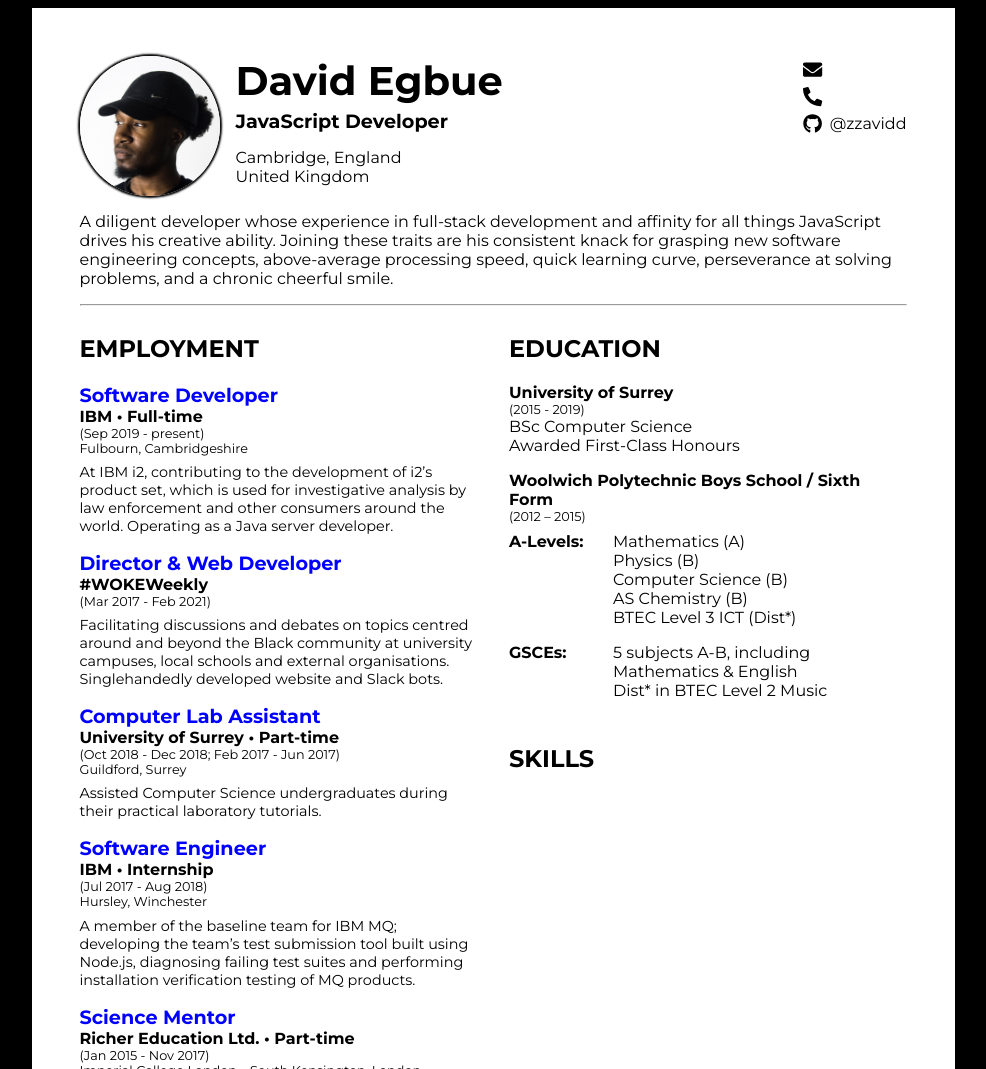
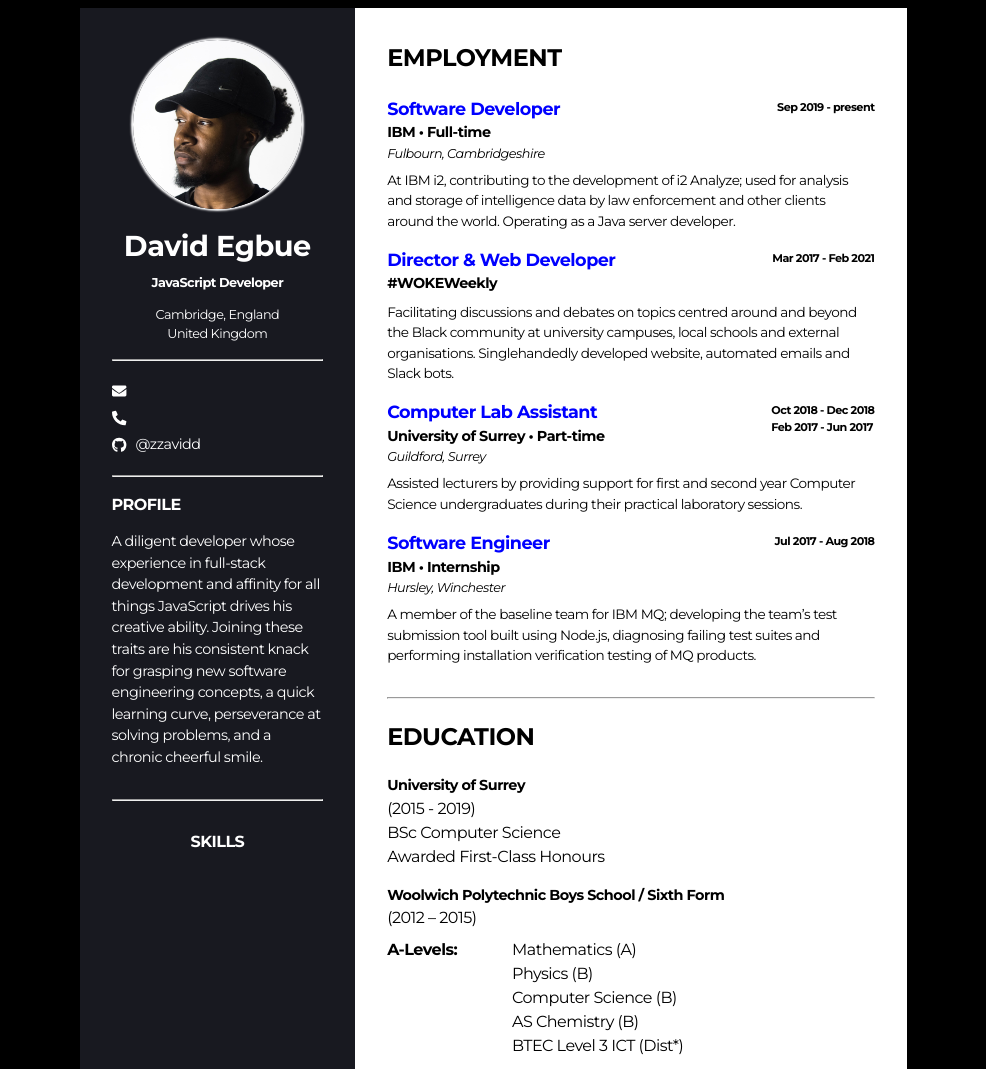
Before and after one commit to zzavidd/CurriculumVitae, a Gatsby site in the folder code/: page / in a window 1280 px wide. Shown: the top 1069 px of the page, without its empty margins (147-1133 px from the left). Built offline with nearby package versions, Linux system fonts and the light colour scheme; Gatsby itself is replaced by a stand-in of ours.

Commit message:
Redesign general structure

```diff
--- a/code/src/components/employment.tsx
+++ b/code/src/components/employment.tsx
@@ -1,5 +1,4 @@
 import React from 'react';
-import { EXPERIENCES } from '../utils/constants';
 
 export default function Employment() {
   return (
@@ -12,10 +11,15 @@ export default function Employment() {
         }
         return (
           <article className={'employment-entry'} key={key}>
-            <div className={'role'}>{experience.role}</div>
-            <div className={'company'}>{company}</div>
-            <div className={'dates'}>({experience.dates})</div>
-            <div className={'location'}>{experience.location}</div>
+            <div className={'employment-entry-metadata'}>
+              <div>
+                <div className={'role'}>{experience.role}</div>
+                <div className={'company'}>{company}</div>
+                <div className={'location'}>{experience.location}</div>
+              </div>
+              <div className={'employment-entry-dates'}>{experience.dates}</div>
+            </div>
+
             <div className={'description'}>{experience.description}</div>
           </article>
         );
@@ -23,3 +27,58 @@ export default function Employment() {
     </section>
   );
 }
+
+const EXPERIENCES: Array<Experience> = [
+  {
+    company: 'IBM',
+    type: 'Full-time',
+    role: 'Software Developer',
+    dates: 'Sep 2019 - present',
+    location: 'Fulbourn, Cambridgeshire',
+    description:
+      'At IBM i2, contributing to the development of i2 Analyze; used for analysis and storage of intelligence data by law enforcement and other clients around the world. Operating as a Java server developer.'
+  },
+  {
+    company: '#WOKEWeekly',
+    role: 'Director & Web Developer',
+    dates: 'Mar 2017 - Feb 2021',
+    description:
+      'Facilitating discussions and debates on topics centred around and beyond the Black community at university campuses, local schools and external organisations. Singlehandedly developed website, automated emails and Slack bots.'
+  },
+  {
+    company: 'University of Surrey',
+    type: 'Part-time',
+    role: 'Computer Lab Assistant',
+    dates: 'Oct 2018 - Dec 2018\nFeb 2017 - Jun 2017',
+    location: 'Guildford, Surrey',
+    description:
+      'Assisted lecturers by providing support for first and second year Computer Science undergraduates during their practical laboratory sessions.'
+  },
+  {
+    company: 'IBM',
+    type: 'Internship',
+    role: 'Software Engineer',
+    dates: 'Jul 2017 - Aug 2018',
+    location: 'Hursley, Winchester',
+    description:
+      'A member of the baseline team for IBM MQ; developing the team’s test submission tool built using Node.js, diagnosing failing test suites and performing installation verification testing of MQ products.'
+  },
+  // {
+  //   company: 'Richer Education Ltd.',
+  //   type: 'Part-time',
+  //   role: 'Science Mentor',
+  //   dates: 'Jan 2015 - Nov 2017',
+  //   location: 'Imperial College London – South Kensington, London',
+  //   description:
+  //     'Instilling knowledge in all fields of natural science to young children through entertaining, engaging and enlightening experiments involving Physics, Biology and Chemistry.'
+  // }
+];
+
+type Experience = {
+  company: string;
+  role: string;
+  dates: string;
+  description: string;
+  type?: string;
+  location?: string;
+};
--- a/code/src/components/profile.tsx
+++ b/code/src/components/profile.tsx
@@ -1,44 +1,51 @@
 import { IconLookup } from '@fortawesome/fontawesome-svg-core';
 import { FontAwesomeIcon } from '@fortawesome/react-fontawesome';
 import React from 'react';
-import { PROFILE_SUMMARY } from '../utils/constants';
 
 export default function Profile() {
   return (
     <section className={'profile'}>
-      <header className={'profile-header'}>
       <div className={'profile-bio'}>
-          <div>
-            <img
-              src={'/zavid-avi.jpeg'}
-              alt={'Zavid Avi'}
-              className={'profile-bio-image'}
-            />
-          </div>
-          <div className={'profile-bio-text'}>
-            <h1>David Egbue</h1>
-            <p className={'profile-bio-text-title'}>JavaScript Developer</p>
-            <div className={'profile-bio-address'}>
+        <ProfileImage />
+        <h1 className={'profile-name'}>David Egbue</h1>
+        <p className={'profile-title'}>JavaScript Developer</p>
+        <div className={'profile-address'}>
           Cambridge, England <br />
           United Kingdom
         </div>
       </div>
+      <hr />
+      <ContactDetails />
+      <hr />
+      <h2>Profile</h2>
+      <p className={'profile-summary'}>{PROFILE_SUMMARY}</p>
+    </section>
+  );
+}
+
+function ProfileImage() {
+  return (
+    <div className={'profile-image'}>
+      <img src={'/zavid-avi.jpeg'} alt={'Zavid Avi'} />
     </div>
+  );
+}
+
+function ContactDetails() {
+  return (
     <div className={'profile-contact'}>
       {CONTACT_DETAILS.map(({ icon, value }, key) => {
         return (
-              <div className={'contact-row'} key={key}>
-                <span className={'contact-row__icon'}>
-                  <FontAwesomeIcon icon={icon} />
-                </span>
-                <span className={'contact-row__value'}>{value}</span>
+          <div className={'profile-contact-row'} key={key}>
+            <FontAwesomeIcon
+              icon={icon}
+              className={'profile-contact-row__icon'}
+            />
+            <span className={'profile-contact-row__value'}>{value}</span>
           </div>
         );
       })}
     </div>
-      </header>
-      <p className={'profile-summary'}>{PROFILE_SUMMARY}</p>
-    </section>
   );
 }
 
@@ -57,6 +64,9 @@ const CONTACT_DETAILS: Array<ContactDetail> = [
   }
 ];
 
+export const PROFILE_SUMMARY =
+  'A diligent developer whose experience in full-stack development and affinity for all things JavaScript drives his creative ability. Joining these traits are his consistent knack for grasping new software engineering concepts, a quick learning curve, perseverance at solving problems, and a chronic cheerful smile.';
+
 type ContactDetail = {
   icon: IconLookup;
   value: string;
--- a/code/src/pages/index.tsx
+++ b/code/src/pages/index.tsx
@@ -19,14 +19,15 @@ library.add(faGithub, faEnvelope, faPhoneAlt, faMapMarkedAlt);
 export default function App() {
   return (
     <main className={'main'}>
-      <Profile />
-      <hr />
-      <section className={'whole'}>
+      <section className={'lhs'}>
+        <Profile />
+        <hr />
+        <Skills />
+      </section>
+      <section className={'rhs'}>
         <Employment />
-        <section className={'section'}>
-          <Education />
-          <Skills />
-        </section>
+        <hr />
+        <Education />
       </section>
     </main>
   );
--- a/code/src/styles/App.scss
+++ b/code/src/styles/App.scss
@@ -1,27 +1,34 @@
-@import url('https://fonts.googleapis.com/css2?family=Montserrat:wght@400;700&display=swap');
+@import url('https://fonts.googleapis.com/css2?family=Montserrat:ital,wght@0,400;0,700;1,400;1,700&display=swap');
 
-@import 'Profile';
-@import 'Sections';
+@import 'LHS';
+@import 'RHS';
 
 body {
   background-color: #000;
   display: flex;
   font-family: 'Montserrat', sans-serif;
   justify-content: center;
+  letter-spacing: -0.5px;
+  line-height: 1.5;
 }
 
 main {
   background-color: #fff;
+  display: grid;
+  grid-template-columns: 0.5fr 1fr;
   height: 1169px;
-  padding: 3em;
   width: 827px;
-}
-
-h1 {
-  font-size: 250%;
-  margin: 0;
 }
 
 h2 {
   text-transform: uppercase;
 }
+
+hr {
+  margin: 1em 0;
+  width: 100%;
+}
+
+* {
+  box-sizing: border-box;
+}
--- /dev/null
+++ b/code/src/styles/LHS.scss
@@ -0,0 +1,67 @@
+section.lhs {
+  align-items: center;
+  background: #181920;
+  color: #fff;
+  display: flex;
+  flex-direction: column;
+  padding: 2em;
+}
+
+section.lhs h2 {
+  font-size: 100%;
+}
+
+.profile-header {
+  display: flex;
+  height: 140px;
+  justify-content: space-between;
+}
+
+.profile-image {
+  display: flex;
+  justify-content: center;
+
+  img {
+    border-radius: 50%;
+    box-shadow: 0 0 2px 2px #fcfcfd;
+    width: 80%;
+  }
+}
+
+.profile-name {
+  font-size: 180%;
+  margin: 0.5em 0 0.2em;
+  text-align: center;
+}
+
+.profile-title {
+  font-size: 80%;
+  font-weight: bold;
+  margin: 0.2em 0 0.8em;
+  text-align: center;
+}
+
+.profile-address {
+  font-size: 80%;
+  margin-top: 1em;
+  text-align: center;
+}
+
+.profile-contact-row {
+  align-items: center;
+  display: flex;
+  padding: 0.1em 0;
+
+  &__icon {
+    font-size: 150%;
+    padding-right: 0.4em;
+  }
+
+  &__value {
+    font-size: 90%;
+  }
+}
+
+.profile-summary {
+  font-size: 90%;
+}
--- a/code/src/styles/Profile.scss
+++ /dev/null
@@ -1,51 +0,0 @@
-.profile {
-  display: block;
-}
-
-.profile-header {
-  display: flex;
-  height: 140px;
-  justify-content: space-between;
-}
-
-.profile-bio {
-  // background: #bccdff;
-  border-radius: 50px;
-  display: flex;
-}
-
-.profile-bio-image {
-  border-radius: 50%;
-  box-shadow: 0 0 2px 2px #000;
-  height: 140px;
-  margin-right: 1em;
-}
-
-.profile-bio-text {
-  // padding: 1em 0;
-}
-
-.profile-bio-text-title {
-  font-size: 120%;
-  font-weight: bold;
-  margin: 0.2em 0 0.8em;
-}
-
-.profile-bio-address {
-  margin-top: 4px;
-}
-
-.profile-summary {
-  // text-align: right;
-}
-
-.contact-row {
-  align-items: center;
-  display: flex;
-  padding: 0.1em 0;
-
-  &__icon {
-    font-size: 120%;
-    padding-right: 0.4em;
-  }
-}
--- a/code/src/styles/Sections.scss
+++ b/code/src/styles/RHS.scss
@@ -1,7 +1,9 @@
-.whole {
-  column-gap: 2em;
-  display: grid;
-  grid-template-columns: 1fr 1fr;
+section.rhs {
+  padding: 2em;
+}
+
+section.employment h2 {
+  margin-top: 0;
 }
 
 .employment-entry,
@@ -14,17 +16,17 @@
   display: grid;
   grid-template-columns: 0.3fr 1fr;
   padding: 0.5em 0;
-
 }
 
 .role {
   color: #00f;
-  font-size: 120%;
+  font-size: 110%;
   font-weight: bold;
 }
 
 .company,
 .education-entry-institution {
+  font-size: 90%;
   font-weight: bold;
 }
 
@@ -32,13 +34,25 @@
   font-weight: bold;
 }
 
-.dates,
-.education-entry-dates,
 .location {
   font-size: 80%;
+  font-style: italic;
+}
+
+.employment-entry-metadata {
+  display: flex;
+  justify-content: space-between;
+}
+
+.employment-entry-dates {
+  font-size: 70%;
+  font-weight: bold;
+  position: relative;
+  top: 3px;
+  white-space: pre-wrap;
 }
 
 .description {
-  font-size: 90%;
+  font-size: 85%;
   padding-top: 0.5em;
 }
--- a/code/src/utils/constants.ts
+++ /dev/null
@@ -1,57 +0,0 @@
-export const EXPERIENCES: Array<Experience> = [
-  {
-    company: 'IBM',
-    type: 'Full-time',
-    role: 'Software Developer',
-    dates: 'Sep 2019 - present',
-    location: 'Fulbourn, Cambridgeshire',
-    description:
-      'At IBM i2, contributing to the development of i2’s product set, which is used for investigative analysis by law enforcement and other consumers around the world. Operating as a Java server developer.',
-  },
-  {
-    company: '#WOKEWeekly',
-    role: 'Director & Web Developer',
-    dates: 'Mar 2017 - Feb 2021',
-    description:
-      'Facilitating discussions and debates on topics centred around and beyond the Black community at university campuses, local schools and external organisations. Singlehandedly developed website and Slack bots.',
-  },
-  {
-    company: 'University of Surrey',
-    type: 'Part-time',
-    role: 'Computer Lab Assistant',
-    dates: 'Oct 2018 - Dec 2018; Feb 2017 - Jun 2017',
-    location: 'Guildford, Surrey',
-    description:
-      'Assisted Computer Science undergraduates during their practical laboratory tutorials.',
-  },
-  {
-    company: 'IBM',
-    type: 'Internship',
-    role: 'Software Engineer',
-    dates: 'Jul 2017 - Aug 2018',
-    location: 'Hursley, Winchester',
-    description:
-      'A member of the baseline team for IBM MQ; developing the team’s test submission tool built using Node.js, diagnosing failing test suites and performing installation verification testing of MQ products.',
-  },
-  {
-    company: 'Richer Education Ltd.',
-    type: 'Part-time',
-    role: 'Science Mentor',
-    dates: 'Jan 2015 - Nov 2017',
-    location: 'Imperial College London – South Kensington, London',
-    description:
-      'Instilling knowledge in all fields of natural science to young children through entertaining, engaging and enlightening experiments involving Physics, Biology and Chemistry.',
-  },
-];
-
-export const PROFILE_SUMMARY =
-  'A diligent developer whose experience in full-stack development and affinity for all things JavaScript drives his creative ability. Joining these traits are his consistent knack for grasping new software engineering concepts, above-average processing speed, quick learning curve, perseverance at solving problems, and a chronic cheerful smile.';
-
-type Experience = {
-  company: string;
-  role: string;
-  dates: string;
-  description: string;
-  type?: string;
-  location?: string;
-};
```
Lines whose indentation alone changed are shown as unchanged.
